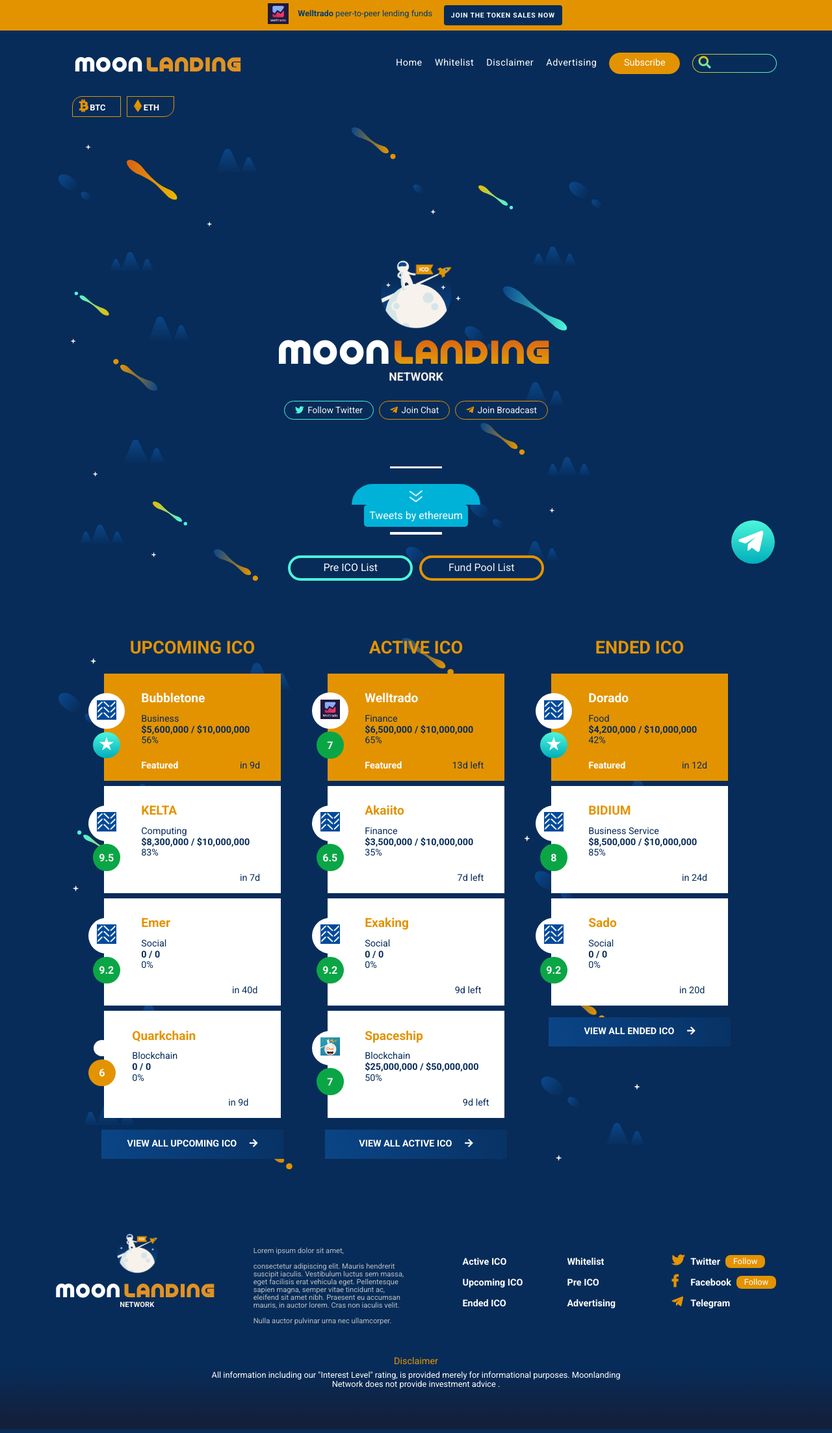
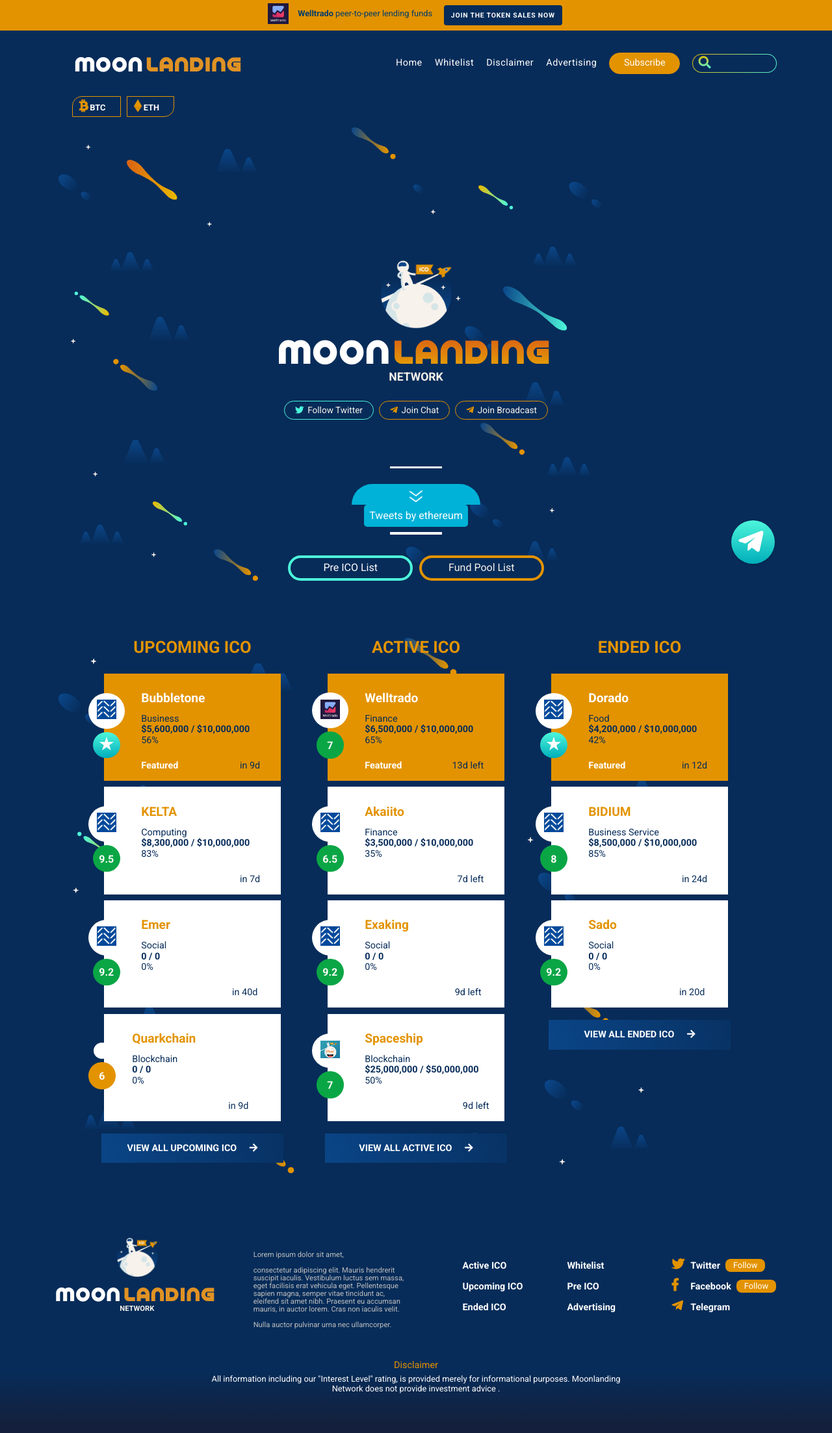
Before and after one commit to moonlandingnetwork/moonlandingnetwork.github.io, a Jekyll site: the page built from index.html, in a window 1280 px wide. Shown: the whole page at 65% size. Built offline with Jekyll 4.4.1, drawn with Linux system fonts in a browser that asks for light colours; cached includes are drawn as plain includes; nearby versions of some CDN libraries; comment, search, counter and statistics services are not loaded.

Commit message:
Layout Revision

```diff
--- a/css/style.css
+++ b/css/style.css
@@ -1538,7 +1538,7 @@ footer{
     text-transform: uppercase;
     color: #E39300;
    ;
-    font-size: 1.7rem;
+    font-size: 1.6rem;
     font-weight: 700;
     text-align: center;
     margin-bottom: 1rem;
@@ -1548,7 +1548,7 @@ footer{
     display: -ms-flexbox;
     display: flex;
     background-color: #fff;
-    margin: 0.5rem auto;
+    margin: 0.6rem auto;
     width: 17rem;
 }
 .ico-card.featured{
@@ -3776,6 +3776,7 @@ footer{
     }
     .ico-card{
         width: 18rem;
+        margin: 0.35rem auto;
     }
     .ico-card-meta{
         margin: 1rem -2rem 1rem;
```
